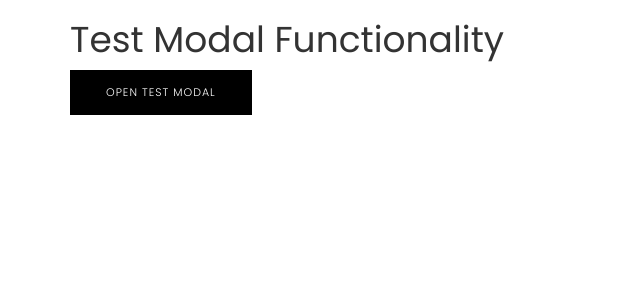
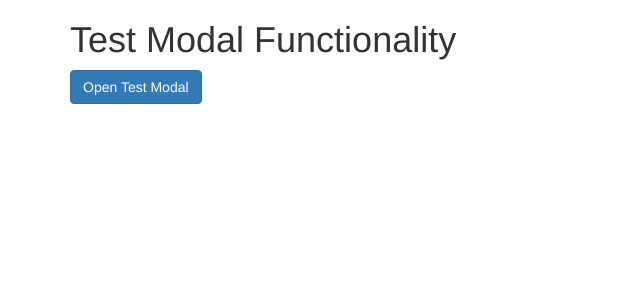
Before and after one commit to MelvinThankachan/mulberry-Fashions, a Django app: page /test-modal/ in a window 1280 px wide. Shown: the top 300 px of the page, without its empty margins (0-640 px from the left). Run offline with Django 5.2, Linux system fonts and the light colour scheme; some libraries are stand-ins or nearby versions.

Commit message:
Change made in the test template

```diff
--- a/templates/home/test_modal.html
+++ b/templates/home/test_modal.html
@@ -1,12 +1,21 @@
-{% extends "home/base.html" %}
 {% load static %}
+<!DOCTYPE html>
+<html lang="en">
+<head>
+    <meta charset="UTF-8">
+    <meta name="viewport" content="width=device-width, initial-scale=1.0">
+    <title>Test Modal | Mulberry Fashions</title>
 
-{% block content %}
+    <!-- Bootstrap CSS -->
+    <link rel="stylesheet" href="{% static 'plugins/bootstrap/css/bootstrap.min.css' %}">
+    <link rel="stylesheet" href="{% static 'plugins/themefisher-font/style.css' %}">
+</head>
+<body>
 
 <div class="container">
     <h1>Test Modal Functionality</h1>
     <!-- Trigger Button -->
-    <button type="button" class="btn btn-main" data-toggle="modal" data-target="#testModal">
+    <button type="button" class="btn btn-primary" data-toggle="modal" data-target="#testModal">
         Open Test Modal
     </button>
 
@@ -24,13 +33,18 @@
                     This is a test modal to check functionality in the production server.
                 </div>
                 <div class="modal-footer">
-                    <button type="button" class="btn btn-main" data-dismiss="modal">Close</button>
-                    <button type="button" class="btn btn-main">Save changes</button>
+                    <button type="button" class="btn btn-secondary" data-dismiss="modal">Close</button>
+                    <button type="button" class="btn btn-primary">Save changes</button>
                 </div>
             </div>
         </div>
     </div>
 </div>
 
+<!-- jQuery -->
+<script src="{% static 'plugins/jquery/dist/jquery.min.js' %}"></script>
+<!-- Bootstrap JS -->
+<script src="{% static 'plugins/bootstrap/js/bootstrap.min.js' %}"></script>
 
-{% endblock content %}
+</body>
+</html>
```
